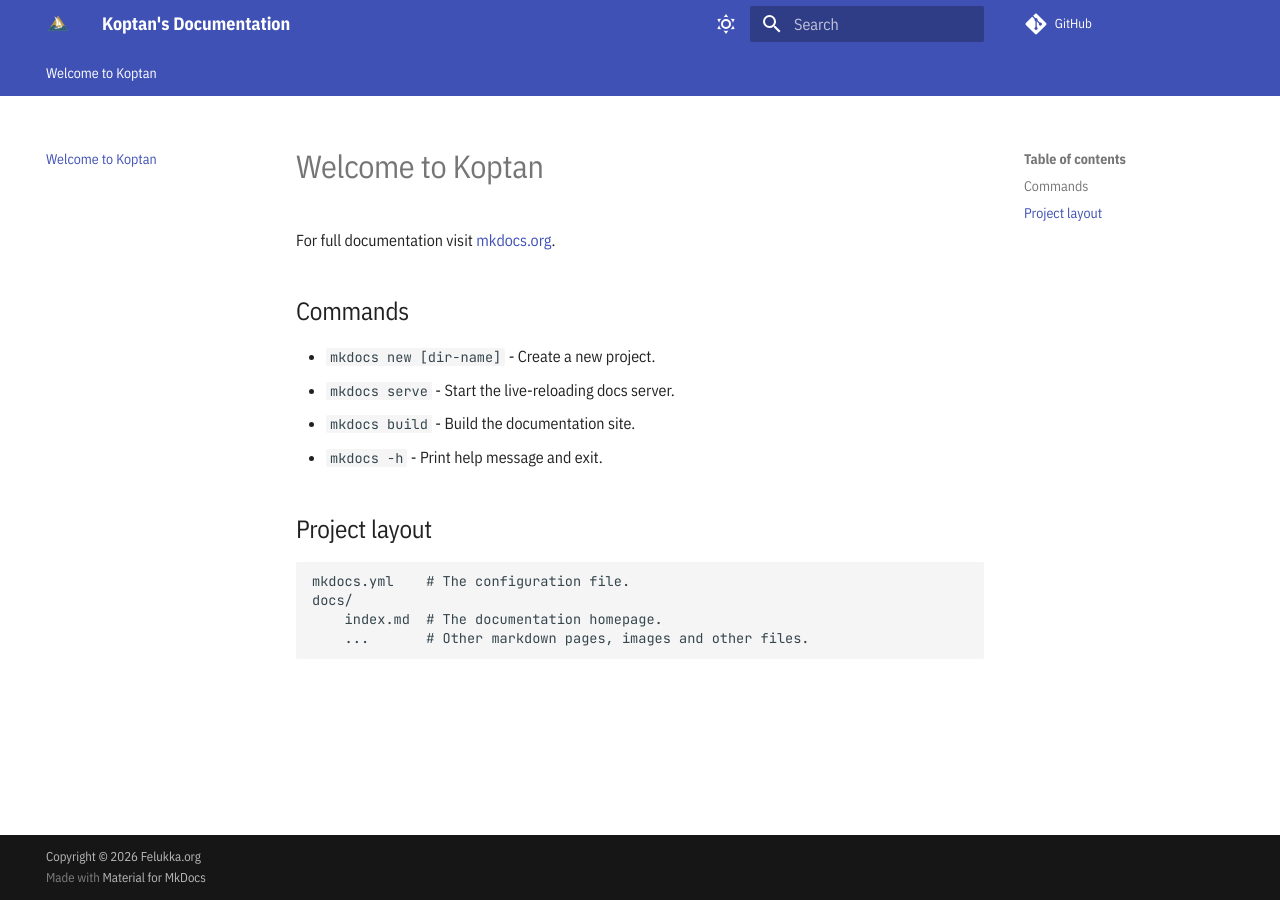
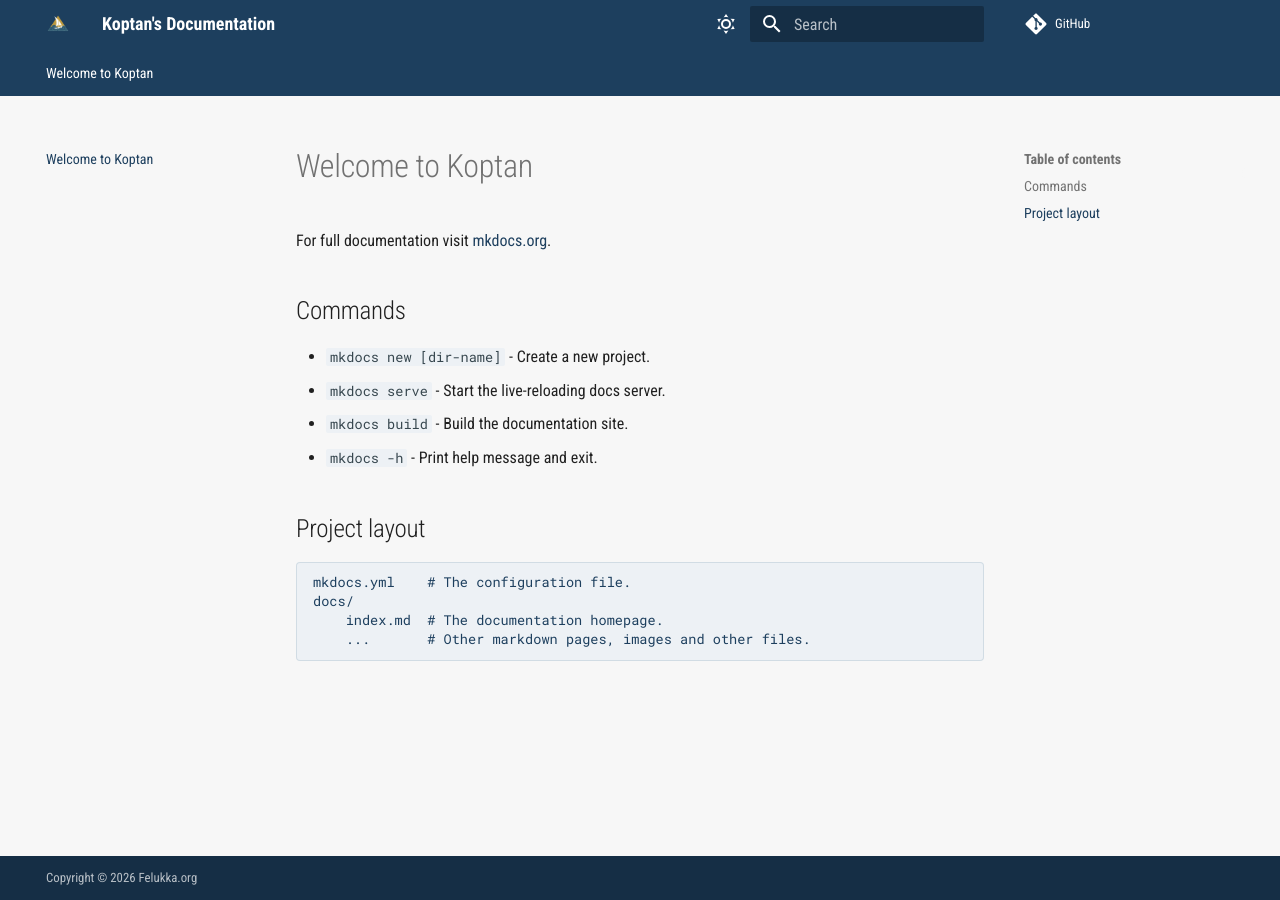
Before and after one commit to felukka/koptan, an MkDocs documentation site: the page built from docs/index.md, in a window 1280 px wide. Built offline with MkDocs 1.6.1 and Material for MkDocs 9.7.7, drawn with Linux system fonts in a browser that asks for light colours; comment, search, counter and statistics services are not loaded.

Commit message:
mkdocs: use felukka colors

```diff
--- /dev/null
+++ b/docs/stylesheets/extra.css
@@ -0,0 +1,65 @@
+:root {
+  --brand-navy:    #1D3F5E;
+  --brand-gold:    #C19A5B;
+  --brand-blue:    #90A8BE;
+  --brand-white:   #F7F7F7;
+  --brand-midnight: #070D12;
+
+  --md-primary-fg-color:        var(--brand-navy);
+  --md-accent-fg-color:         var(--brand-gold);
+  --md-typeset-a-color:         var(--brand-blue);
+
+  --code-border-color: rgba(144, 168, 190, 0.3);
+  --code-border-hover: rgba(144, 168, 190, 0.6);
+}
+
+[data-md-color-scheme="default"] {
+  --md-default-bg-color:        var(--brand-white);
+  --md-code-bg-color:           #EDF1F5;
+  --md-footer-bg-color:         var(--brand-navy);
+  --md-footer-bg-color--dark:   #152E45;
+  --code-text-color:            var(--brand-navy);
+}
+
+[data-md-color-scheme="slate"] {
+  --md-default-bg-color:        #0B1219;
+  --md-code-bg-color:           var(--brand-midnight);
+  --md-footer-bg-color:         var(--brand-navy);
+  --md-footer-bg-color--dark:   var(--brand-midnight);
+  --code-text-color:            var(--brand-white);
+}
+
+.md-footer {
+  background-color: var(--md-footer-bg-color);
+}
+
+.md-footer-meta {
+  background-color: var(--md-footer-bg-color--dark);
+}
+
+.md-typeset pre {
+  background-color: var(--md-code-bg-color) !important;
+  border: 1px solid var(--code-border-color);
+  border-radius: 4px;
+  overflow: hidden;
+  transition: border-color 0.3s ease;
+}
+
+.md-typeset pre:hover {
+  border-color: var(--code-border-hover);
+}
+
+.md-typeset pre code {
+  background-color: transparent !important;
+  color: var(--code-text-color);
+}
+
+.md-typeset a:hover {
+  color: #FFFFFF !important;
+  text-decoration: underline;
+}
+
+::selection {
+  background-color: var(--brand-gold);
+  color: var(--brand-white);
+}
--- a/mkdocs.yml
+++ b/mkdocs.yml
@@ -10,8 +10,8 @@
   logo: assets/koptan.png
   favicon: assets/koptan.png
   font:
-    text: IBM Plex Sans Condensed
-    code: JetBrains Mono
+    text: Roboto Condensed
+    code: Roboto Mono
   features:
     - navigation.footer
     - search.highlight
@@ -50,4 +50,8 @@
       alternate_style: true
   - admonition
   - pymdownx.details
+extra_css:
+  - stylesheets/extra.css
+extra:
+  generator: false
 copyright: Copyright &copy; 2026 Felukka.org
```
